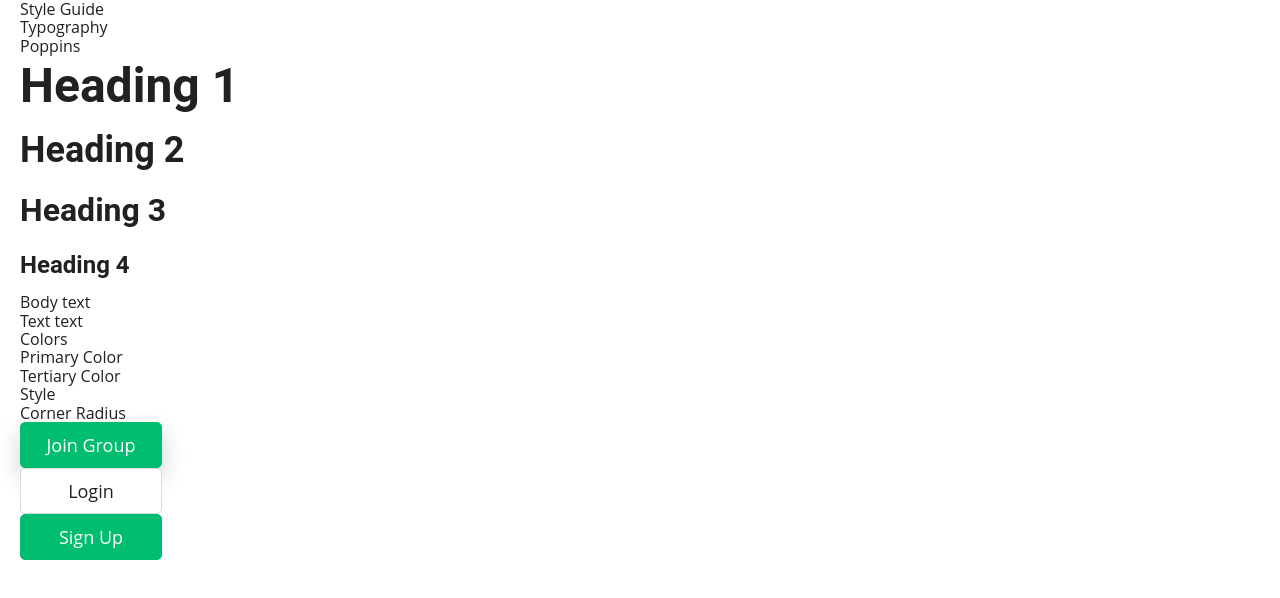
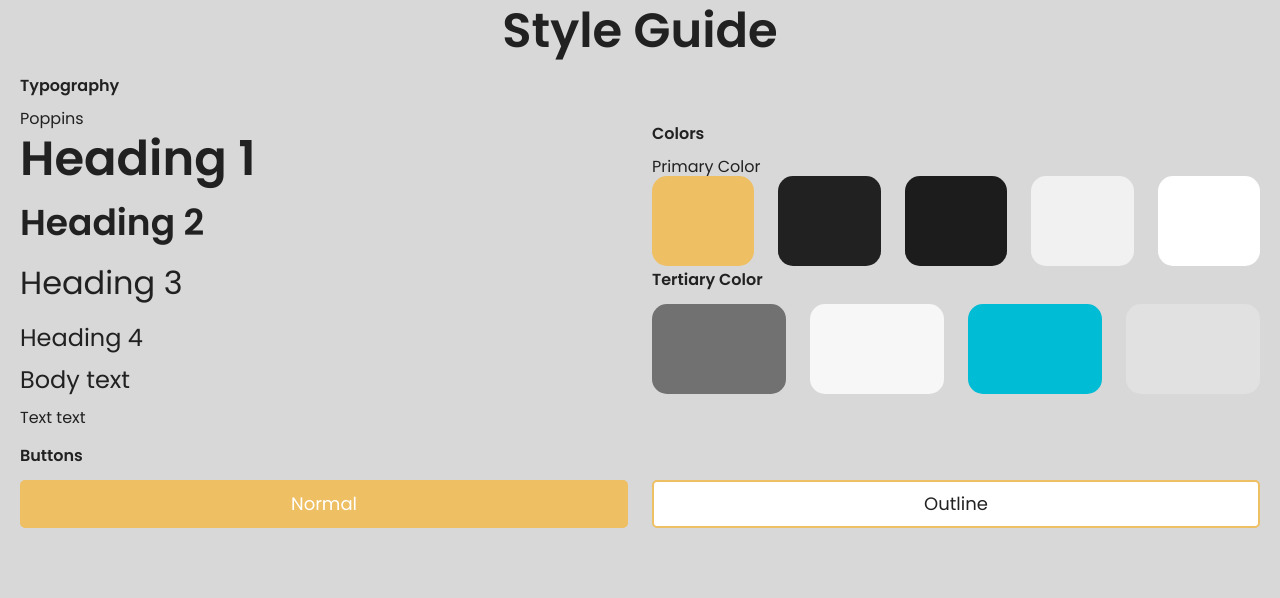
Before and after one commit to akarambizi/portfolio, a Next.js app: page /style-guide in a window 1280 px wide. Shown: the top 598 px of the page. Built offline with nearby package versions, Linux system fonts and the light colour scheme.

Commit message:
made changes to the style guide page

```diff
--- a/pages/_document.js
+++ b/pages/_document.js
@@ -1,4 +1,4 @@
-import Document from 'next/document';
+import Document, { Html, Head, Main, NextScript } from 'next/document';
 import { ServerStyleSheet } from 'styled-components';
 
 export default class MyDocument extends Document {
@@ -9,8 +9,7 @@ export default class MyDocument extends Document {
         try {
             ctx.renderPage = () =>
                 originalRenderPage({
-          enhanceApp: (App) => (props) =>
-            sheet.collectStyles(<App {...props} />),
+                    enhanceApp: (App) => (props) => sheet.collectStyles(<App {...props} />)
                 });
 
             const initialProps = await Document.getInitialProps(ctx);
@@ -21,10 +20,25 @@ export default class MyDocument extends Document {
                         {initialProps.styles}
                         {sheet.getStyleElement()}
                     </>
-        ),
+                )
             };
         } finally {
             sheet.seal();
         }
     }
+    render() {
+        return (
+            <Html>
+                <Head>
+                    <link rel="preconnect" href="https://fonts.googleapis.com" />
+                    <link rel="preconnect" href="https://fonts.gstatic.com" crossOrigin />
+                    <link href="https://fonts.googleapis.com/css2?family=Poppins:wght@400;600;700&display=swap" rel="stylesheet" />
+                </Head>
+                <body>
+                    <Main />
+                    <NextScript />
+                </body>
+            </Html>
+        );
     }
+}
--- a/pages/style-guide.js
+++ b/pages/style-guide.js
@@ -1,54 +1,52 @@
 import React from 'react';
-import { Title, Button, Wrapper } from '../styles/elements';
+import { Title, Button, Wrapper, Grid, Text, ColorBox } from '../styles/elements';
 
 function StyleGuide() {
     return (
         <Wrapper>
-            <p>Style Guide</p>
+            <Title centered>Style Guide</Title>
+            <Grid>
                 <div>
-                <p>Typography</p>
+                    <Text bold>Typography</Text>
                     <span>Poppins</span>
                     <Title>Heading 1</Title>
                     <Title as="h2">Heading 2</Title>
                     <Title as="h3">Heading 3</Title>
                     <Title as="h4">Heading 4</Title>
-                <p>Body text</p>
-                <p>Text text</p>
+                    <Text md>Body text</Text>
+                    <Text>Text text</Text>
                 </div>
                 <div>
                     <div>
-                    <p>Colors</p>
+                        <Text bold>Colors</Text>
                         <span>Primary Color</span>
-                    <div></div>
-                    <div></div>
-                    <div></div>
-                    <div></div>
-                    <div></div>
-                    <div></div>
+                        <Grid>
+                            <ColorBox bg="primary-color"></ColorBox>
+                            <ColorBox bg="primary-text-color"></ColorBox>
+                            <ColorBox bg="primary-color-dark"></ColorBox>
+                            <ColorBox bg="primary-color-light"></ColorBox>
+                            <ColorBox bg="primary-color-text"></ColorBox>
+                        </Grid>
                     </div>
                     <div>
-                    <p>Tertiary Color</p>
-                    <div></div>
-                    <div></div>
-                    <div></div>
-                    <div></div>
-                    <div></div>
+                        <Text bold>Tertiary Color</Text>
+                        <Grid>
+                            <ColorBox bg="secondary-text-color"></ColorBox>
+                            <ColorBox bg="secondary-text-color-light"></ColorBox>
+                            <ColorBox bg="accent-color"></ColorBox>
+                            <ColorBox bg="divider-color"></ColorBox>
+                        </Grid>
                     </div>
                 </div>
+            </Grid>
             <div>
-                <p>Style</p>
-                <span>Corner Radius</span>
-                <div></div>
-                <div></div>
-                <div></div>
-                <div></div>
-                <div></div>
-                <div></div>
-            </div>
-            <div>
-                <Button shadow>Join Group</Button>
-                <Button secondary>login</Button>
-                <Button>Sign Up</Button>
+                <Text bold>Buttons</Text>
+                <Grid>
+                    <Button>Normal</Button>
+                    <Button secondary>
+                        Outline
+                    </Button>
+                </Grid>
             </div>
         </Wrapper>
     );
--- a/styles/GlobalStyles.js
+++ b/styles/GlobalStyles.js
@@ -17,6 +17,7 @@ const GlobalStyles = createGlobalStyle`
         color: var(--primary-text-color);
         font-family: var(--font-primary);
         width: 100%;
+        background: #D8D8D8;
     }
 
     h1,
--- a/styles/colors.js
+++ b/styles/colors.js
@@ -1,13 +1,13 @@
 const colors = {
+    '--primary-color': '#EEBF63',
+    '--primary-text-color': '#212121',
+    '--primary-color-dark': '#1C1C1C',
+    '--primary-color-light': '#F1F1F1',
+    '--primary-color-text': '#FFFFFF',
+    '--secondary-text-color': '#717171',
+    '--secondary-text-color-light': '#f7f7f7',
     '--accent-color': '#00BCD4',
-    '--divider-color': '#DBDBDB',
-    '--primary-color-dark': '#71A1D8',
-    '--primary-color-light': '#C8E6C9',
-    '--primary-color-text': '#FFFFFF',
-    '--primary-color': '#00bd70',
-    '--primary-text-color': '#212121',
-    '--secondary-text-color-light': '#f7f7f7',
-    '--secondary-text-color': '#717171',
+    '--divider-color': '#E1E1E1',
 };
 
 export default colors;
--- a/styles/elements.js
+++ b/styles/elements.js
@@ -18,7 +18,7 @@ export const Grid = styled.section`
     display: grid;
     align-items: center;
     gap: 0 24px;
-    grid-template-columns: repeat(auto-fit, minmax(280px, 1fr));
+    grid-template-columns: repeat(auto-fit, minmax(75px, 1fr));
     /* horizontal-card */
     /* grid-template-columns: 1fr 1fr; */
     padding: ${({ spacing }) => spacing && '10px 0'};
@@ -32,19 +32,23 @@ export const Grid = styled.section`
 const titles = {
     h1: {
         'font-size': 'var(--font-size-xxl)',
-        'line-height': '62px'
+        'line-height': '62px',
+        'font-weight': '600'
     },
     h2: {
         'font-size': 'var(--font-size-xl)',
-        'line-height': '46px'
+        'line-height': '46px',
+        'font-weight': '600'
     },
     h3: {
         'font-size': 'var(--font-size-lg)',
-        'line-height': '54px'
+        'line-height': '54px',
+        'font-weight': '500'
     },
     h4: {
         'font-size': 'var(--font-size-md)',
-        'line-height': '36px'
+        'line-height': '36px',
+        'font-weight': '500'
     }
 };
 
@@ -52,8 +56,6 @@ export const Title = styled.h1`
     ${({ as: tag }) => (tag in titles ? titles[tag] : titles['h1'])};
     margin-bottom: ${({ marginBottom }) => marginBottom || '10px'};
     width: ${({ fullWidth }) => fullWidth && '100%'};
-    font-family: var(--font-secondary);
-    font-weight: 700;
     letter-spacing: 0;
     text-align: ${({ centered }) => centered && 'center'};
 `;
@@ -63,9 +65,9 @@ export const Text = styled.p`
     margin-bottom: 10px;
     width: ${({ width }) => width};
     color: ${({ secondary }) => (secondary ? 'var(--primary-color)' : 'var(--primary-text-color)')};
-    font-size: ${({ bold }) => (bold ? 'var(--font-size-xl)' : 'var(--font-size-md)')};
-    font-weight: ${({ bold }) => bold && '700'};
-    line-height: 24px;
+    font-size: ${({ md }) => (md ? 'var(--font-size-md)' : 'var(--font-size-text)')};
+    font-weight: ${({ bold }) => bold && '600'};
+    line-height: 28px;
 
     ${({ heading, fullWidth, centered, marginBottom, sm }) => {
         return (
@@ -150,3 +152,9 @@ export const Tab = styled.button`
         font-size: 14px;
     }
 `;
+
+export const ColorBox = styled.div`
+    height: 90px;
+    background: ${({ bg }) => `var(--${bg})`};
+    border-radius: 15px;
+`;
--- a/styles/fonts.js
+++ b/styles/fonts.js
@@ -1,8 +1,6 @@
 const fonts = {
-    '--font-primary': "'Open Sans', sans-serif",
-    '--font-secondary': "'Roboto', sans-serif",
-    '--font-tertiary': "'Source Serif Pro', serif",
-    '--font-size-paragraph': '16px',
+    '--font-primary': "'Poppins', sans-serif",
+    '--font-size-text': '16px',
     '--font-size-sm': '18px',
     '--font-size-md': '24px',
     '--font-size-lg': '32px',
--- a/styles/mixins.js
+++ b/styles/mixins.js
@@ -55,24 +55,23 @@ const mixins = {
 
     button: css`
         display: ${({ inlineBlock }) => (inlineBlock ? 'inline-block' : 'block')};
-        border: ${({ secondary }) => (secondary ? '1px solid var(--divider-color)' : '1px solid var(--primary-color)')};
+        border: 2px solid var(--primary-color);
         padding: 14px 20px;
         width: ${({ width }) => width};
         min-width: 142px;
         border-radius: 5px;
         color: ${({ secondary }) => (secondary ? 'var(--primary-text-color)' : 'var(--primary-color-text)')};
         background: ${({ secondary }) => (secondary ? 'var(--primary-color-text)' : 'var(--primary-color)')};
-        box-shadow: ${({ shadow }) => (shadow ? '0px 10px 24px rgba(0, 0, 0, 0.19)' : null)};
         cursor: pointer;
         font-size: var(--font-size-sm);
         line-height: 16px;
         text-transform: capitalize;
         text-align: center;
-        transition: 0.3s;
+        transition: all 0.3s ease;
 
         &:hover {
             background: var(--primary-color-light);
-            border: 1px solid var(--primary-color-light);
+            border: 2px solid var(--primary-color-light);
             color: var(--primary-text-color);
         }
     `,
```
Lines whose indentation alone changed are shown as unchanged.
